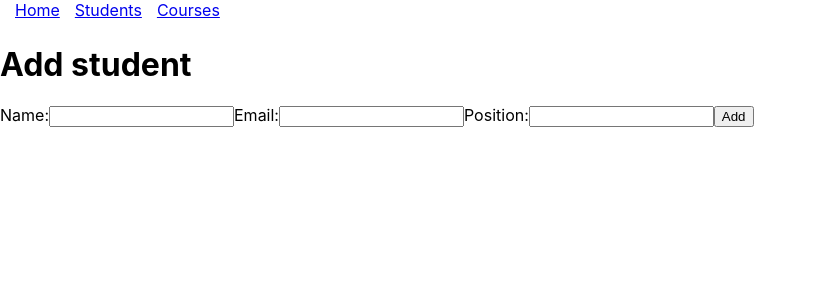
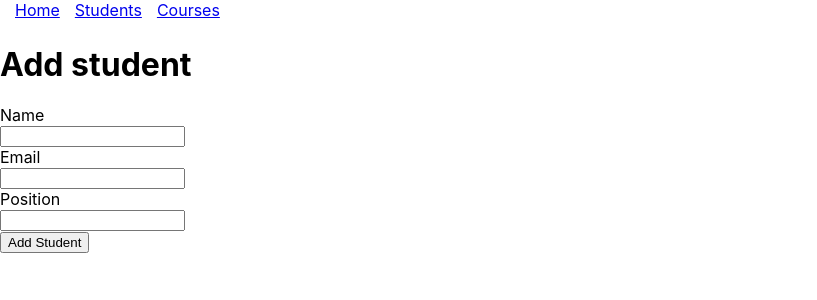
Before and after one commit to ViktorIlchuk/pet-project, a React (Create React App) app: page /students/create-new in a window 1280 px wide. Shown: the top 300 px of the page, without its empty margins (0-817 px from the left). Built offline with nearby package versions, Linux system fonts and the light colour scheme.

Commit message:
add form validation

```diff
--- /dev/null
+++ b/src/components/form/index.js
@@ -0,0 +1,56 @@
+import React from "react";
+import Button from "../button";
+import Input from "../input";
+import './index.scss';
+
+const Form = ({
+    handleChange,
+    handleSubmit,
+    values,
+    errors
+}) => {
+    return(
+        <>
+            <form onSubmit={handleSubmit}>
+                <div>
+                    <label>Name</label>
+                    <Input
+                        error={errors.name || ""}
+                        className="input"
+                        onChange={handleChange}
+                        type="text"
+                        name="name"
+                        value={values.name}
+                    />
+                </div>
+                <div>
+                    <label>Email</label>
+                    <div>
+                        <Input
+                            className="input"
+                            onChange={handleChange}
+                            type="text"
+                            name="email"
+                            value={values.email}
+                        />
+                    </div>
+                </div>
+                <div>
+                    <label>Position</label>
+                    <div>
+                        <Input
+                            className="input"
+                            onChange={handleChange}
+                            type="text"
+                            name="position"
+                            value={values.position}
+                        />
+                    </div>
+                </div>
+                <Button type="submit" text='Add Student' />
+            </form>
+        </>
+    )
+}
+
+export default Form;
--- /dev/null
+++ b/src/components/input/index.js
@@ -0,0 +1,27 @@
+import React from 'react';
+import './index.scss';
+
+const Input = ({
+    onChange,
+    value,
+    type,
+    name,
+    className,
+    error
+}) => {
+    return (
+        <div>
+            <input
+                className={className}
+                onChange={onChange}
+                type={type}
+                name={name}
+                value={value}
+                required
+            />
+            {error && <div>{error}</div>}
+        </div>
+    )
+};
+
+export default Input
--- a/src/customHooks/index.js
+++ b/src/customHooks/index.js
@@ -1,17 +1,34 @@
-import { useState } from 'react';
+import { useState, useEffect } from 'react';
+import { useHistory } from 'react-router-dom';
 
-export const useInput = initialValue => {
-    const [value, setValue] = useState(initialValue);
+export const useForm = (callback, validation) => {
+    const [values, setValues] = useState({});
+    const [errors, setErrors] = useState({})
+    const [isSubmitting, setIsSubmitting] = useState(false)
+    const history = useHistory();
+
+    useEffect(() => {
+        if(Object.keys(errors).length === 0 && isSubmitting) {
+            callback()
+            history.push('/students');
+        }
+    }, [errors]);
+
+    const handleSubmit = (event) => {
+        if (event) event.preventDefault();
+        setErrors(validation(values))
+        setIsSubmitting(true)
+    }
+
+    const handleChange = (event) => {
+        event.persist();
+        setValues(values => ({ ...values, [event.target.name]: event.target.value }));
+    }
 
     return {
-        value,
-        setValue,
-        reset: () => setValue(''),
-        bind: {
-            value,
-            onChange: event => {
-                setValue(event.target.value);
-            }
-        }
+        handleChange,
+        handleSubmit,
+        values,
+        errors
     }
-};
+}
--- /dev/null
+++ b/src/formValidation/index.js
@@ -0,0 +1,20 @@
+export default function formValidation(values) {
+    const errors = {};
+    const re = /^(([^<>()[\]\\.,;:\s@"]+(\.[^<>()[\]\\.,;:\s@"]+)*)|(".+"))@((\[[0-9]{1,3}\.[0-9]{1,3}\.[0-9]{1,3}\.[0-9]{1,3}\])|(([a-zA-Z\-0-9]+\.)+[a-zA-Z]{2,}))$/;
+
+    if(!values.email) {
+        errors.email = 'Email address is required';
+    }else if (!re.test(String(values.email).toLowerCase())) {
+        errors.email = 'Email address is invalid';
+    }else if(!values.name) {
+        errors.name = 'Name is required'
+    }else if(values.name.length <= 5) {
+        errors.name = 'Name is invalid'
+    }else if(!values.position) {
+        errors.position = 'Position is required'
+    }else if(values.position <= 5) {
+        errors.position = 'Position is invalid'
+    }
+
+    return errors;
+}
--- a/src/pages/addStudent/index.js
+++ b/src/pages/addStudent/index.js
@@ -1,54 +1,41 @@
 import React, { useContext } from 'react';
 import { AppContext } from '../../context/AppContext';
-import { useHistory } from 'react-router-dom';
-import { useInput } from '../../customHooks';
-import Button from '../../components/button';
+import { useForm } from "../../customHooks";
 import uniqid from 'uniqid';
+import Form from '../../components/form';
+import formValidation from '../../formValidation';
 import './index.scss';
+
 
 const AddStudent = () => {
     const { students, setStudents } = useContext(AppContext);
-    const {value: name, bind: bindName, reset: resetName} = useInput('');
-    const {value: email, bind: bindEmail, reset: resetEmail} = useInput('');
-    const {value: position, bind: bindPosition, reset: resetPosition} = useInput('');
-    const history = useHistory();
+    const {
+        handleChange,
+        handleSubmit,
+        values,
+        errors} = useForm(addData, formValidation);
 
-    const handleRedirectToStudentsPage = () => {
-        history.push('/students');
-    };
-
-    const handleResetForm = () => {
-        resetName();
-        resetEmail();
-        resetPosition();
+    function addData() {
+        const updatedStudents = [...students,
+            {
+                id: uniqid(),
+                name: values.name,
+                email: values.email,
+                position: values.position
+            }
+        ];
+        setStudents([...updatedStudents]);
     }
-
-    const handleSubmit = event => {
-        event.preventDefault();
-        const updatedStudents = [...students, {id: uniqid(), name, email, position}];
-        setStudents([...updatedStudents]);
-        handleResetForm()
-        handleRedirectToStudentsPage();
-    };
 
     return (
         <>
             <h1>Add student</h1>
-            <form onSubmit={handleSubmit}>
-                <label>
-                    Name:
-                    <input type='text' {...bindName} />
-                </label>
-                <label>
-                    Email:
-                    <input type='text' {...bindEmail} />
-                </label>
-                <label>
-                    Position:
-                    <input type='text' {...bindPosition} />
-                </label>
-                <Button type='submit' text='Add' />
-            </form>
+            <Form
+                handleChange={handleChange}
+                handleSubmit={handleSubmit}
+                values={values}
+                errors={errors}
+            />
         </>
     )
 };
```
Also changed, not shown: src/components/form/index.scss (added), src/components/input/index.scss (added).
